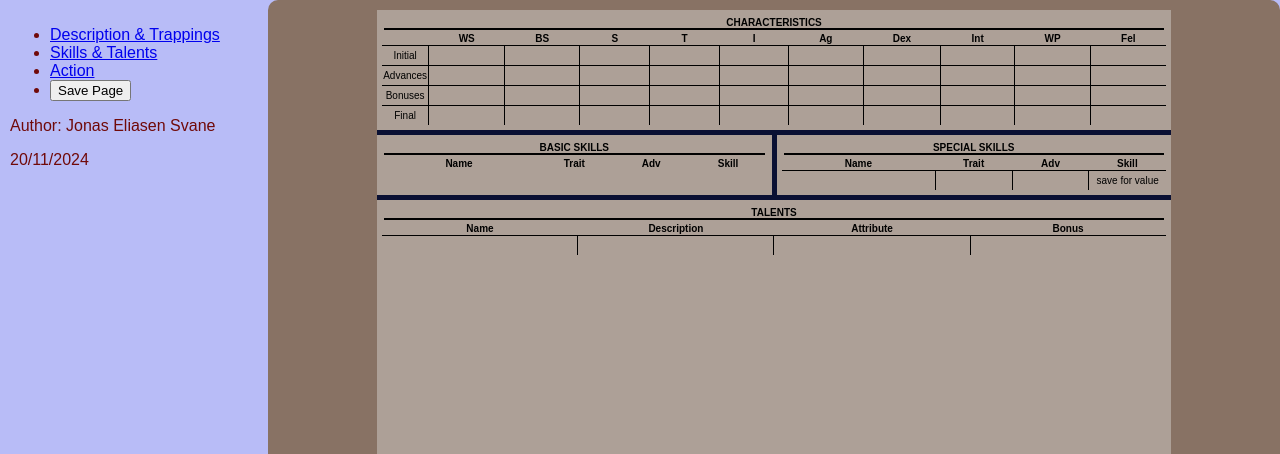
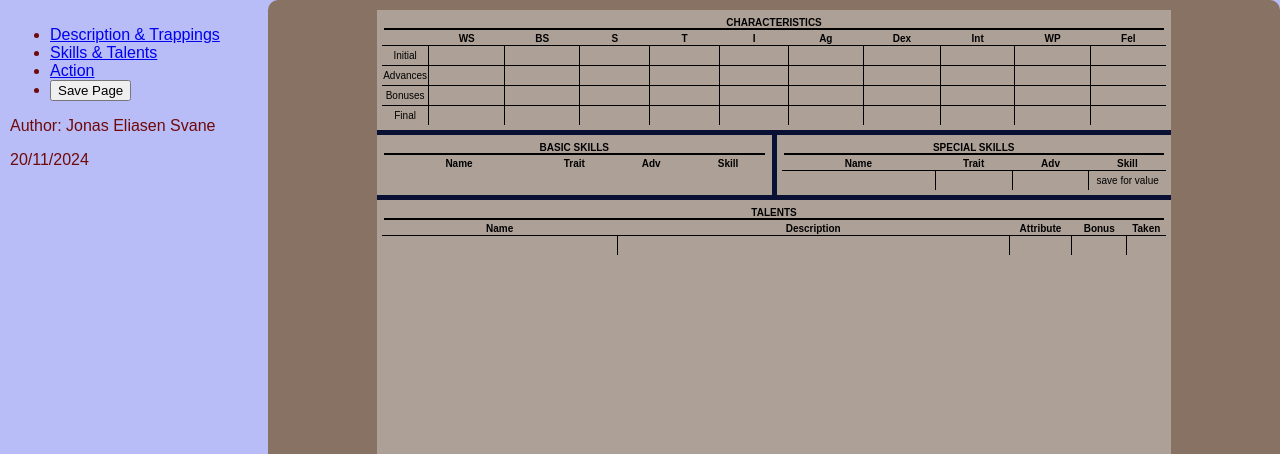
Before and after one commit to JESvane99/RPG_character_sheet, a Flask app: template src/templates/character_skills_talents_page.html in a window 1280 px wide. Shown: the top 454 px of the page. Run offline with Flask 3, Linux system fonts and the light colour scheme; the template is opened without the code that fills it, so the values that code supplies are empty.

Commit message:
feat: Printing now only prints the page

```diff
--- a/src/models.py
+++ b/src/models.py
@@ -200,6 +200,7 @@ class Talent(db.Model):
     description: Mapped[str]
     given_bonus: Mapped[int]
     bonus_attribute: Mapped[str]
+    times_taken: Mapped[int] = mapped_column(default=1)
 
 
 class Armor(db.Model):  # Changed from Armour to Armor
--- a/src/static/style.css
+++ b/src/static/style.css
@@ -1,3 +1,18 @@
+/* printing */
+@media print {
+    body {
+        visibility: hidden;
+    }
+    .page-container {
+        visibility: visible;
+        position: absolute;
+        left: 0;
+        top: 0;
+        margin: 0;
+        padding: 0;
+    }
+}
+
 /* base design setup */
 body {
     font-family: Copperplate, Papyrus, fantasy;
@@ -285,6 +300,26 @@ ul.wealth li input {
     border: 1px solid #000;
 }
 
+.talents-table .name-column {
+    width: 30%;
+}
+
+.talents-table .trait-column {
+    width: 50%;
+}
+
+.talents-table .adv-column {
+    width: 8%;
+}
+
+.talents-table .skill-column {
+    width: 7%;
+}
+
+.talents-table .times-taken-column {
+    width: 5%;
+}
+
 .flex-section {
     width: 100%;
     display: flex;
--- a/src/templates/skills_and_talents/talents.html
+++ b/src/templates/skills_and_talents/talents.html
@@ -6,6 +6,7 @@
       <th class="trait-column">Description</th>
       <th class="adv-column">Attribute</th>
       <th class="skill-column">Bonus</th>
+      <th class="times-taken-column">Taken</th>
     </tr>
     {% for item in character.talents|sort(attribute="name") %}
     <tr>
@@ -13,6 +14,7 @@
       <td><input type="text" name="talents_description_{{ item.id }}" value="{{ item.description }}"></td>
       <td><input type="text" name="talents_attribute_{{ item.id }}" value="{{ item.bonus_attribute }}"></td>
       <td><input type="number" name="talents_bonus_value_{{ item.id}}" value="{{ item.given_bonus }}"></td>
+      <td><input type="number" name="talents_times_taken_{{ item.id }}" value="{{ item.times_taken }}"></td>
     </tr>
     {% endfor %}
     <tr>
@@ -20,6 +22,7 @@
       <td><input type="text" name="talents_description_new"></td>
       <td><input type="text" name="talents_attribute_new"></td>
       <td><input type="number" name="talents_bonus_value_new"></td>
+      <td><input type="number" name="talents_times_taken_new"></td>
     </tr>
   </table>
 </div>
--- a/src/utils.py
+++ b/src/utils.py
@@ -206,6 +206,7 @@ def save_static_data(form, character, app):
     character.text_fields.short_term_ambition = form["short_term_ambition"]
     character.text_fields.long_term_ambition = form["long_term_ambition"]
     character.text_fields.doom = form["doom"]
+    character.text_fields.campaign_notes = form["notes"]
     character.party.name = form["party_name"]
     character.party.members = form["party_members"]
     character.party.ambitions = form["party_ambitions"]
@@ -324,6 +325,7 @@ def save_talents(form, character, db):
             form.get(f"talents_attribute_{talent.id}")
         )
         talent.given_bonus = form.get(f"talents_bonus_value_{talent.id}")
+        talent.times_taken = form.get(f"talents_times_taken_{talent.id}")
         if not talent.name:
             db.session.delete(talent)
 
@@ -334,12 +336,14 @@ def save_talents(form, character, db):
             form.get("talents_attribute_new")
         )
         new_bonus = form.get("talents_bonus_value_new")
+        new_times_taken = form.get("talents_times_taken_new")
         new_talent = Talent(
             character_id=character.id,
             name=new_name,
             description=new_description,
             given_bonus=new_bonus,
             bonus_attribute=new_bonus_attribute,
+            times_taken=new_times_taken,
         )
         db.session.add(new_talent)
 
```
Also changed, not shown: src/templates/fluff_page/trappings_and_notes.html (+5 -5 lines).
